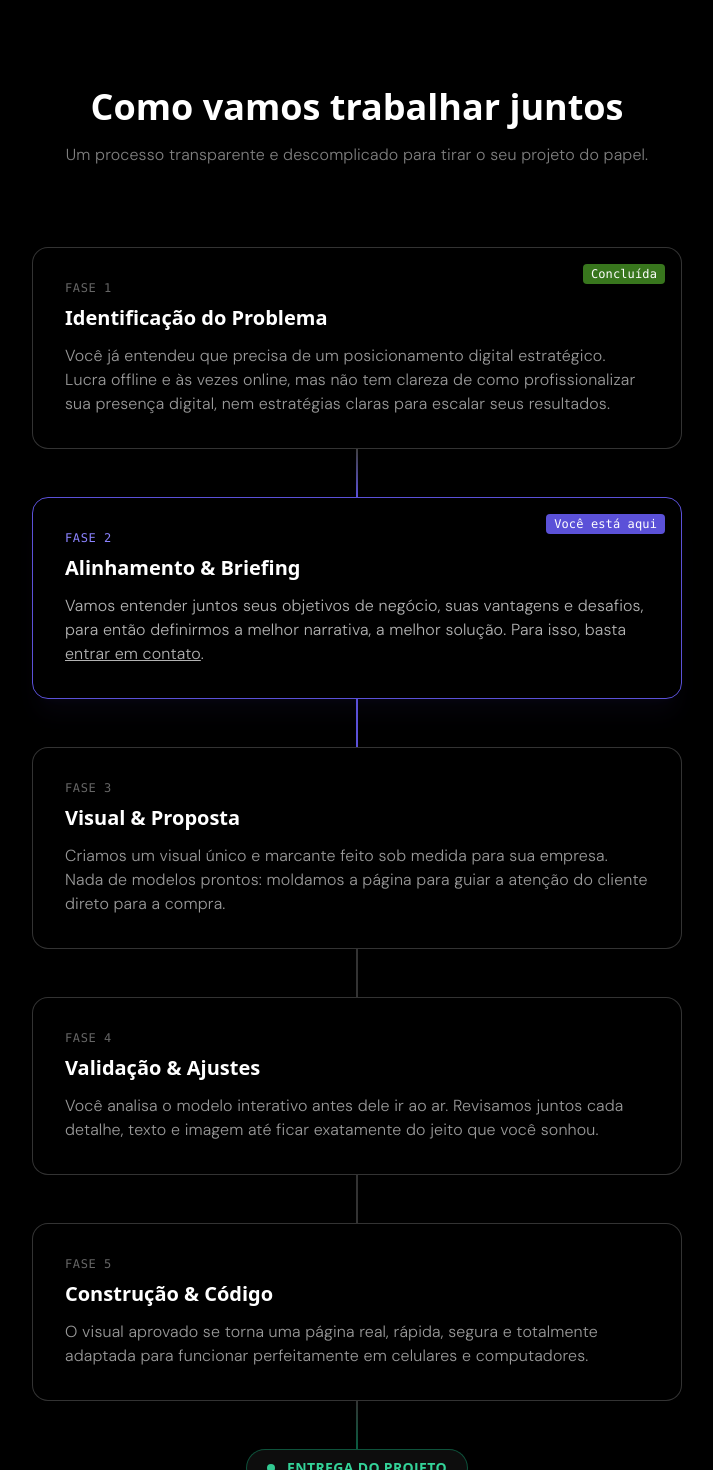
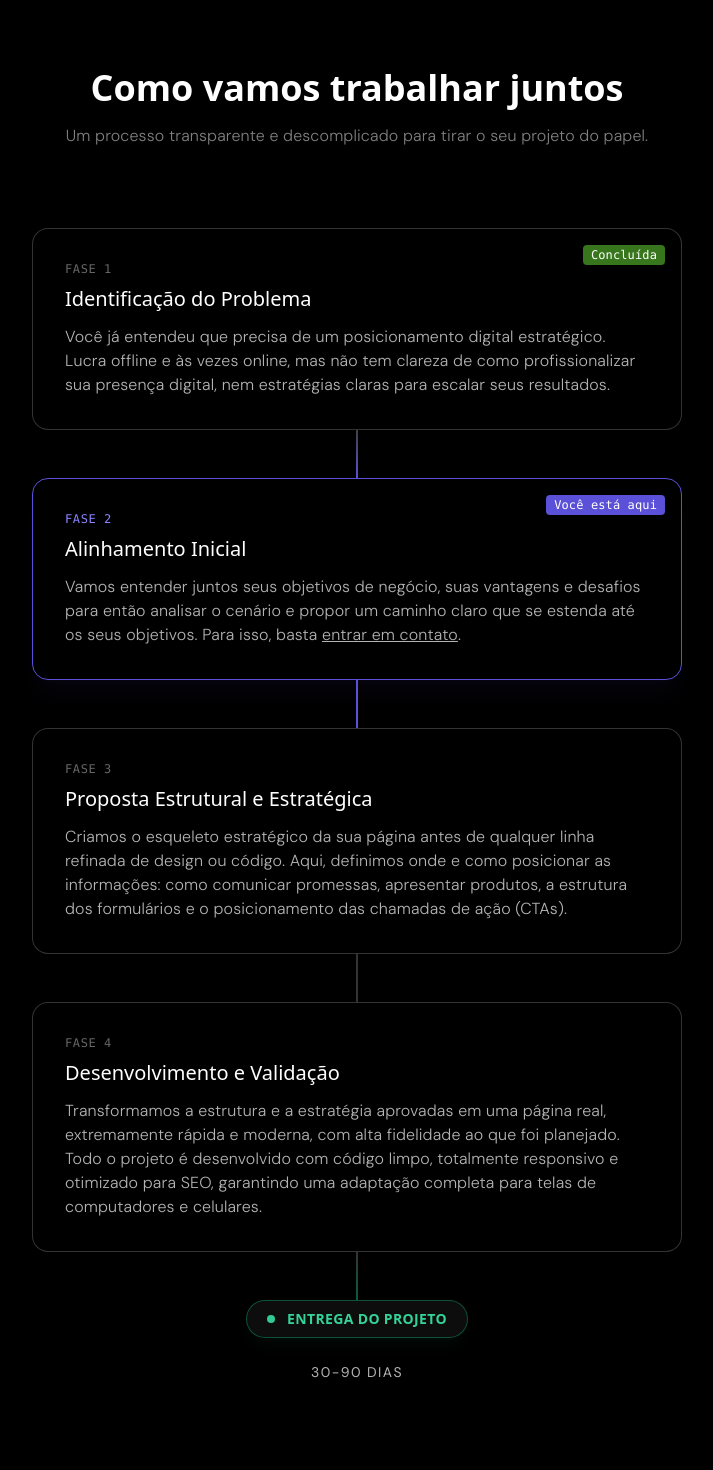
Before and after one commit to oieliasaugusto/portfolio2026, a React (Vite) app: page /services in a window 1280 px wide. Shown: the part 1330-2800 px from the top of the page, without its empty margins (283-996 px from the left). Built offline with nearby package versions, Linux system fonts and the light colour scheme; a web font is replaced by a local one.

Commit message:
att services steps

```diff
--- a/client/pages/Services.tsx
+++ b/client/pages/Services.tsx
@@ -17,7 +17,7 @@ export default function Services() {
     <div className="min-h-screen text-white bg-black selection:bg-[#5B51D8]/30 selection:text-white scroll-smooth">
 
       {/* 1. HERO SECTION (COM VÍDEO EM LOOP NO BACKGROUND) */}
-      <section className="relative min-h-[90vh] pt-40 pb-20 px-6 md:px-10 lg:px-14 xl:px-40 flex items-center justify-center border-b border-white/5 overflow-hidden">
+      <section className="relative min-h-[90vh] pt-24 pb-20 px-6 md:px-10 lg:px-14 xl:px-40 flex items-center justify-center border-b border-white/5 overflow-hidden">
 
         {/* Container do Vídeo de Background */}
         <div className="absolute w-full lg:w-[40%] lg:translate-x-[75%] translate-y-[40%] bottom-0 inset-0 h-full pointer-events-none overflow-hidden">
@@ -38,7 +38,7 @@ export default function Services() {
         {/* Conteúdo da Hero */}
         <div className="max-w-[1200px] text-center mb-[20%] z-20 backdrop-blur-[2px] py-0 rounded-3xl">
 
-          <h1 className="text-3xl md:text-4xl lg:max-w-4xl mx-auto !leading-[1.4] mb-6">
+          <h1 className="text-3xl md:text-4xl lg:max-w-4xl mx-auto !leading-[1.4] mb-4">
             Valorize sua oferta. Transforme visitantes em clientes.
           </h1>
 
@@ -134,8 +134,8 @@ export default function Services() {
                   Concluída
                 </span>
                 <div className="text-white/40 font-mono text-xs uppercase tracking-wider mb-2">fase 1</div>
-                <h4 className="text-xl font-bold mb-3 text-white">Identificação do Problema</h4>
-                <p className="text-sm md:text-base text-white/60 font-light leading-relaxed">
+                <h4 className="text-xl mb-3 text-white">Identificação do Problema</h4>
+                <p className="text-sm md:text-base text-white/70 font-light leading-relaxed">
                   Você já entendeu que precisa de um posicionamento digital estratégico. Lucra offline e às vezes online, mas não tem clareza de como profissionalizar sua presença digital, nem estratégias claras para escalar seus resultados.
                 </p>
               </div>
@@ -150,9 +150,9 @@ export default function Services() {
                 Você está aqui
               </span>
               <div className="text-[#8B83FF] font-mono text-xs uppercase tracking-wider mb-2">fase 2</div>
-              <h4 className="text-xl font-bold mb-3 text-white">Alinhamento & Briefing</h4>
+              <h4 className="text-xl mb-3 text-white">Alinhamento Inicial</h4>
               <p className="text-sm md:text-base text-white/70 font-light leading-relaxed">
-                Vamos entender juntos seus objetivos de negócio, suas vantagens e desafios, para então definirmos a melhor narrativa, a melhor solução. Para isso, basta <a href="#form" className="underline hover:text-[#8B83FF] cursor-pointer">entrar em contato</a>.
+                Vamos entender juntos seus objetivos de negócio, suas vantagens e desafios para então analisar o cenário e propor um caminho claro que se estenda até os seus objetivos. Para isso, basta <a href="#form" className="underline hover:text-[#8B83FF] cursor-pointer">entrar em contato</a>.
               </p>
             </div>
 
@@ -163,9 +163,9 @@ export default function Services() {
             {/* Contorno cinza acentuado de border-white/5 para border-white/20 */}
             <div className="w-full max-w-[650px] p-6 md:p-8 rounded-2xl border border-white/20 bg-black hover:border-white/30 transition-colors duration-300 relative group">
               <div className="text-white/40 font-mono text-xs uppercase tracking-wider mb-2">fase 3</div>
-              <h4 className="text-xl font-bold mb-3 text-white">Visual & Proposta</h4>
-              <p className="text-sm md:text-base text-white/60 font-light leading-relaxed">
-                Criamos um visual único e marcante feito sob medida para sua empresa. Nada de modelos prontos: moldamos a página para guiar a atenção do cliente direto para a compra.
+              <h4 className="text-xl mb-3 text-white">Proposta Estrutural e Estratégica</h4>
+              <p className="text-sm md:text-base text-white/70 font-light leading-relaxed">
+                Criamos o esqueleto estratégico da sua página antes de qualquer linha refinada de design ou código. Aqui, definimos onde e como posicionar as informações: como comunicar promessas, apresentar produtos, a estrutura dos formulários e o posicionamento das chamadas de ação (CTAs).
               </p>
             </div>
 
@@ -175,21 +175,9 @@ export default function Services() {
             {/* CARD 03 - APROVAÇÃO */}
             <div className="w-full max-w-[650px] p-6 md:p-8 rounded-2xl border border-white/20 bg-black hover:border-white/30 transition-colors duration-300 relative group">
               <div className="text-white/40 font-mono text-xs uppercase tracking-wider mb-2">fase 4</div>
-              <h4 className="text-xl font-bold mb-3 text-white">Validação & Ajustes</h4>
-              <p className="text-sm md:text-base text-white/60 font-light leading-relaxed">
-                Você analisa o modelo interativo antes dele ir ao ar. Revisamos juntos cada detalhe, texto e imagem até ficar exatamente do jeito que você sonhou.
-              </p>
-            </div>
-
-            {/* Linha Conectora cinza acentuada */}
-            <div className="w-[2px] h-12 bg-white/20" />
-
-            {/* CARD 04 - DESENVOLVIMENTO */}
-            <div className="w-full max-w-[650px] p-6 md:p-8 rounded-2xl border border-white/20 bg-black hover:border-white/30 transition-colors duration-300 relative group">
-              <div className="text-white/40 font-mono text-xs uppercase tracking-wider mb-2">fase 5</div>
-              <h4 className="text-xl font-bold mb-3 text-white">Construção & Código</h4>
-              <p className="text-sm md:text-base text-white/60 font-light leading-relaxed">
-                O visual aprovado se torna uma página real, rápida, segura e totalmente adaptada para funcionar perfeitamente em celulares e computadores.
+              <h4 className="text-xl mb-3 text-white">Desenvolvimento e Validação</h4>
+              <p className="text-sm md:text-base text-white/70 font-light leading-relaxed">
+                Transformamos a estrutura e a estratégia aprovadas em uma página real, extremamente rápida e moderna, com alta fidelidade ao que foi planejado. Todo o projeto é desenvolvido com código limpo, totalmente responsivo e otimizado para SEO, garantindo uma adaptação completa para telas de computadores e celulares.
               </p>
             </div>
 
@@ -205,6 +193,7 @@ export default function Services() {
                   Entrega do Projeto
                 </span>
               </div>
+              <p className="text-sm mt-6 tracking-widest text-white/70">30-90 DIAS</p>
             </div>
 
           </div>
```
Also changed, not shown: public/eli.png (deleted).
